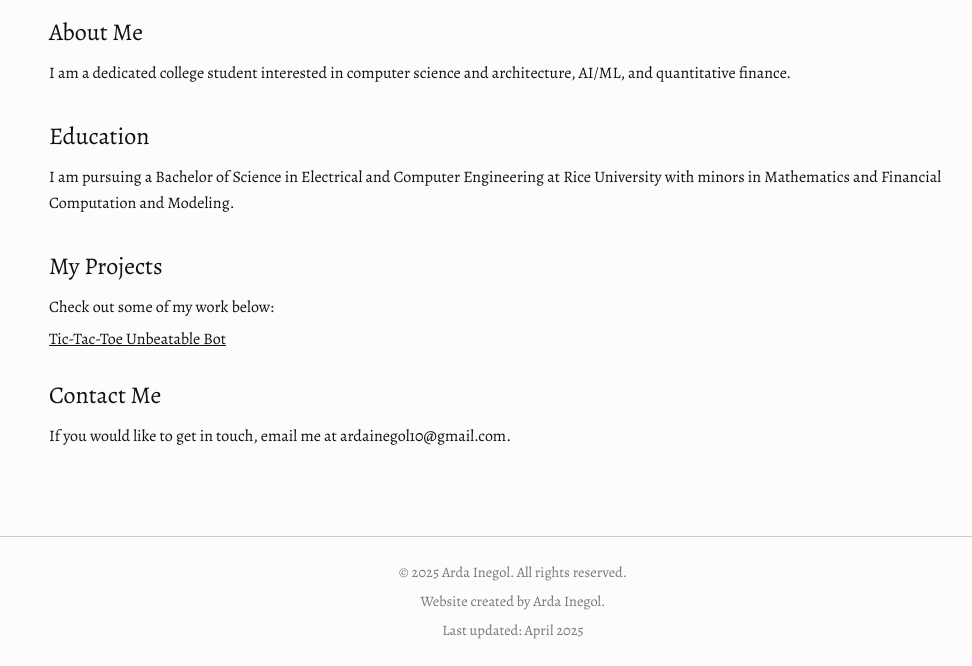
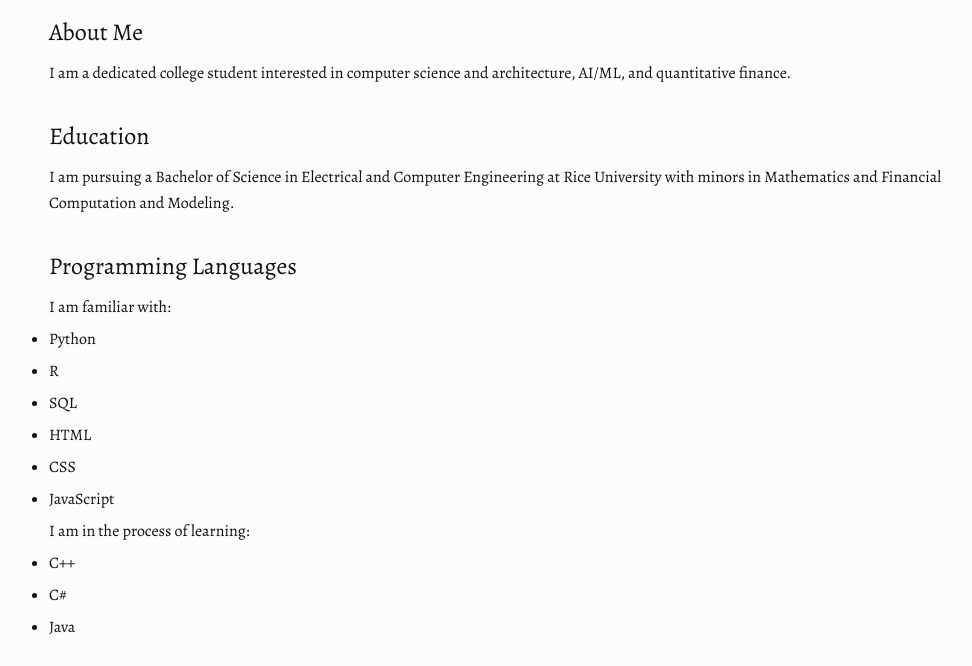
Before and after one commit to ardainegol/ardainegol.github.io, a plain HTML site: page index.html in a window 1280 px wide. Shown: the part 134-800 px from the top of the page, without its empty margins (127-1099 px from the left). Drawn offline with nearby package versions, Linux system fonts and the light colour scheme; a script that the page names is missing.

Commit message:
Update index.html

```diff
--- a/index.html
+++ b/index.html
@@ -35,6 +35,24 @@
                 <h2>Education</h2>
                 <p>I am pursuing a Bachelor of Science in Electrical and Computer Engineering at Rice University with minors in Mathematics and Financial Computation and Modeling.</p>
             </section>
+            <section id="programming languages">
+                <h2>Programming Languages</h2>
+                <p>I am familiar with:</p>
+                <ul>
+                    <li>Python</li>
+                    <li>R</li>
+                    <li>SQL</li>
+                    <li>HTML</li>
+                    <li>CSS</li>
+                    <li>JavaScript</li>
+                </ul>
+                <p>I am in the process of learning:</p>
+                <ul>
+                    <li>C++</li>
+                    <li>C#</li>
+                    <li>Java</li>
+                </ul>
+            </section>
             <section id="projects">
                 <h2>My Projects</h2>
                 <p>Check out some of my work below:</p>
```
